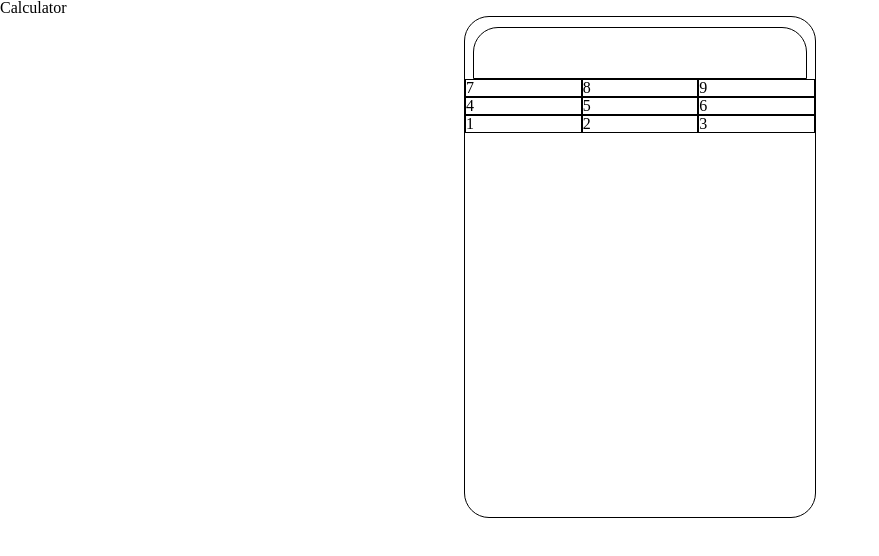
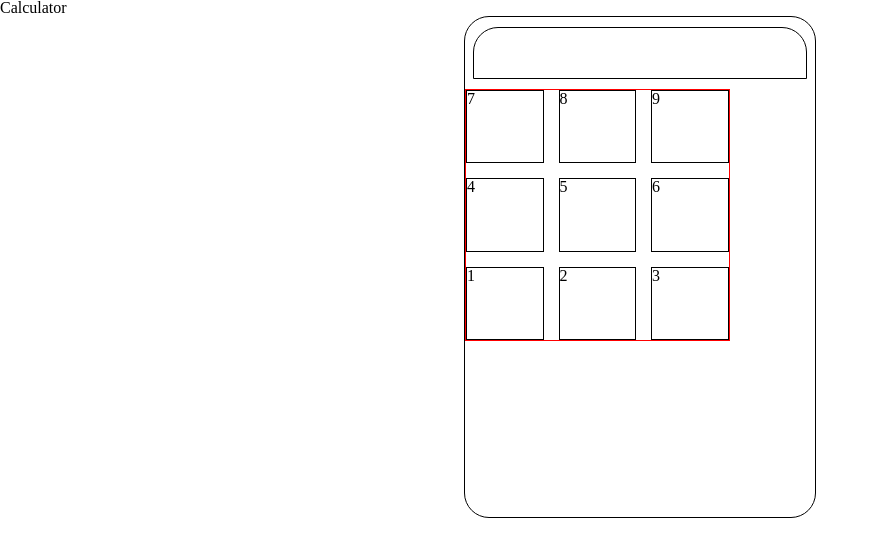
Before and after one commit to benjorama/calculator, a plain HTML site: page index.html in a window 1280 px wide. Shown: the whole page, without its empty margins (0-879 px from the left). Drawn offline with Linux system fonts and the light colour scheme.

Commit message:
Make number keys bigger.

```diff
--- a/style.css
+++ b/style.css
@@ -14,16 +14,20 @@
     border-top-left-radius: 25px;
     border-top-right-radius: 25px;
     position: relative;
-    top: 2.0%;
     left: 0;
     right: 0;
-    margin: auto;
+    margin: 10px auto;
 }
 
 .numberKeys {
     display: grid;
-    grid-template-columns: auto auto auto;
-    margin-top: 10px;
+    position: absolute;
+    grid-template-columns: 1fr 1fr 1fr;
+    grid-row-gap: 15px;
+    grid-column-gap: 15px;
+    border: 1px solid red;
+    height: 50%;
+    width: 75%;
 }
 
 .numberKeys div {
```
